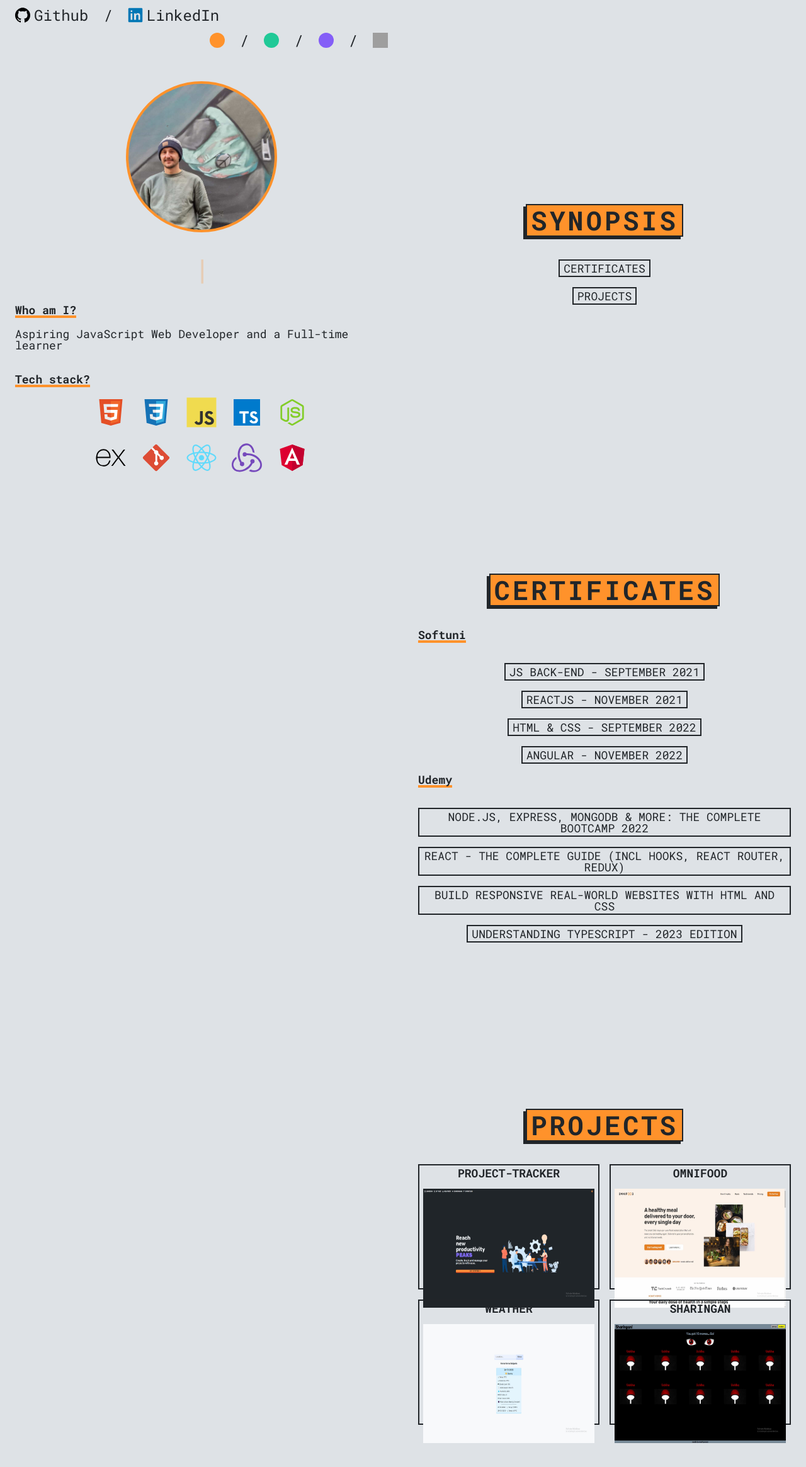
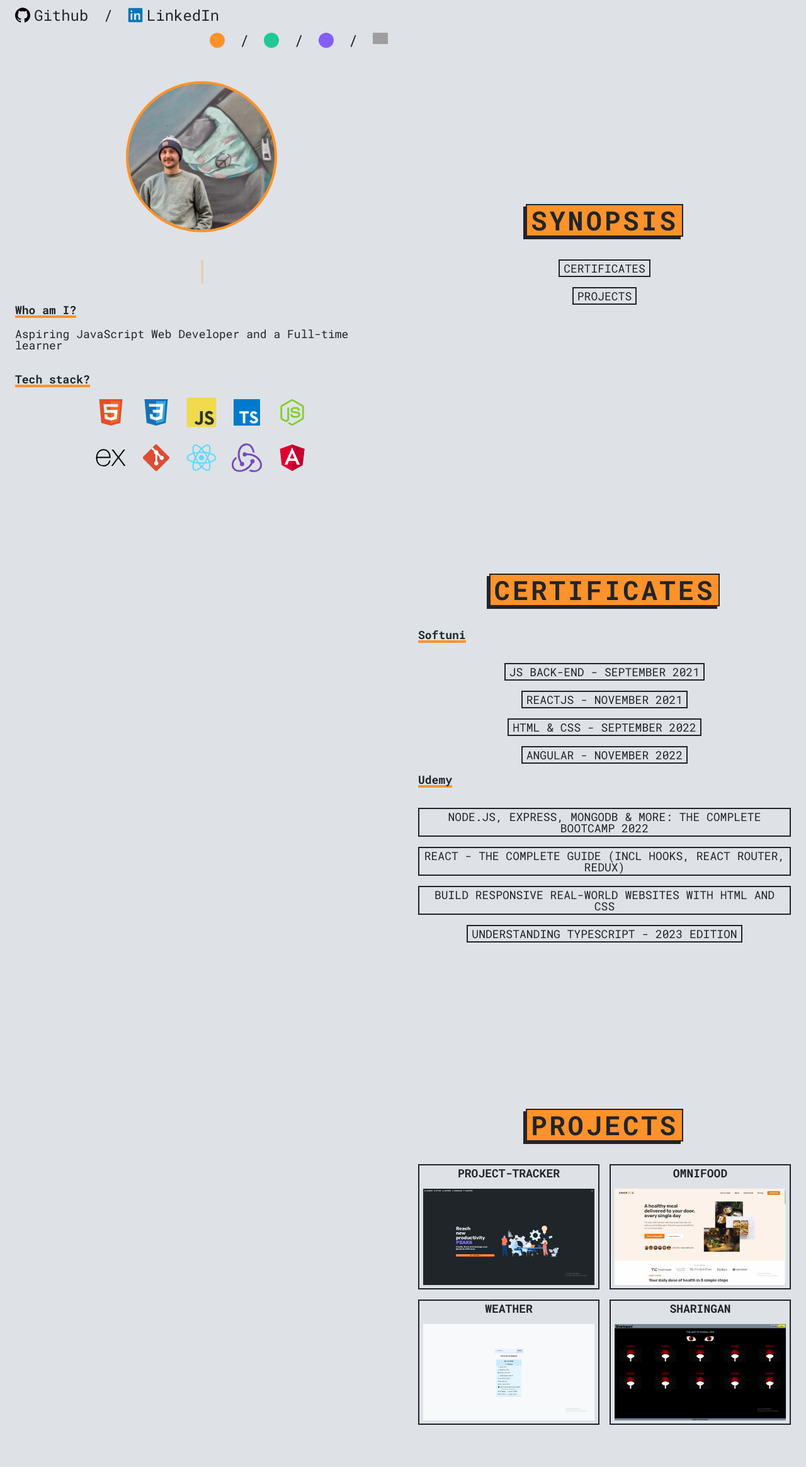
Before and after one commit to martynosa/martin-enev, a React (Vite) app: page / in a window 1280 px wide. Shown: the top 2330 px of the page at 63% size. Built offline with nearby package versions, Linux system fonts and the light colour scheme; grey boxes are pictures that could not be loaded.

Commit message:
removed unncessary css properties

```diff
--- a/src/Components/Common/Nav.module.css
+++ b/src/Components/Common/Nav.module.css
@@ -22,7 +22,6 @@
 
 .nav li img {
   width: 2.4rem;
-  height: 2.4rem;
 }
 
 .nav li a {
--- a/src/Components/Common/Project.module.css
+++ b/src/Components/Common/Project.module.css
@@ -16,7 +16,6 @@
 
 .project img {
   width: 100%;
-  height: 100%;
 }
 
 .project:hover {
--- a/src/Components/Common/ThemeNav.module.css
+++ b/src/Components/Common/ThemeNav.module.css
@@ -24,7 +24,6 @@
 
 .theme-nav div img {
   width: 2.4rem;
-  height: 2.4rem;
 }
 
 .theme-nav div:hover {
--- a/src/Components/Profile/Profile.module.css
+++ b/src/Components/Profile/Profile.module.css
@@ -60,7 +60,6 @@
 
 .tech .icon {
   width: 4.8rem;
-  height: 4.8rem;
 }
 
 @media (max-width: 900px) {
```
